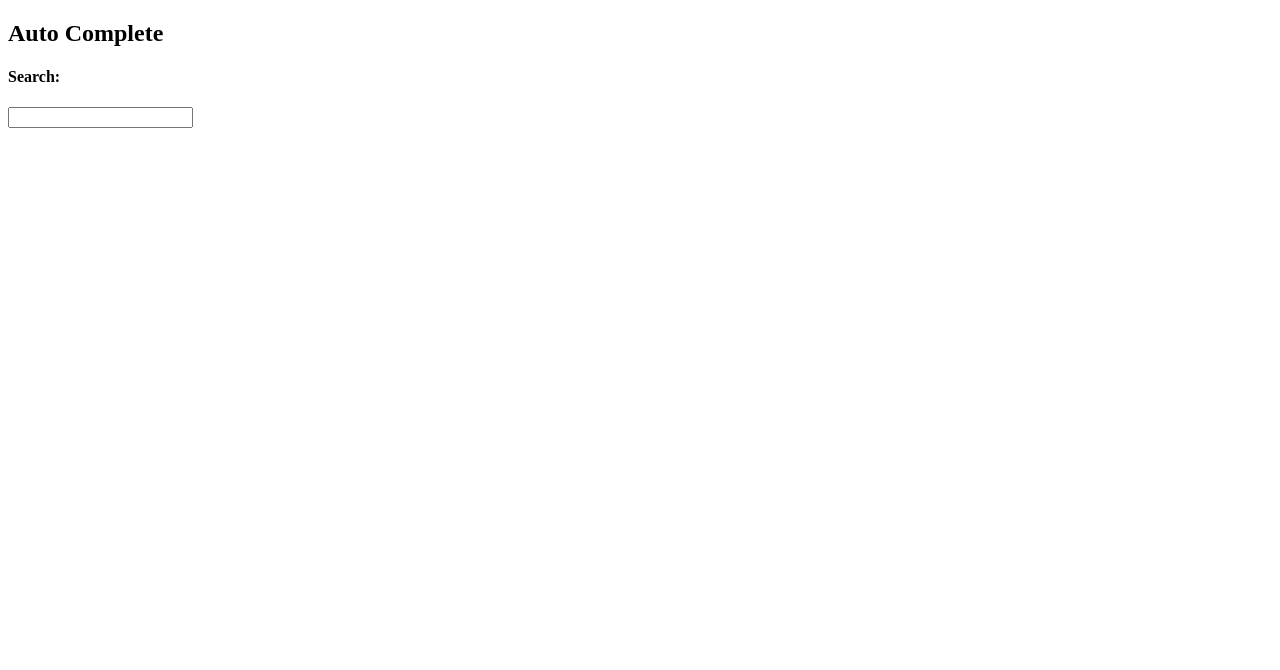
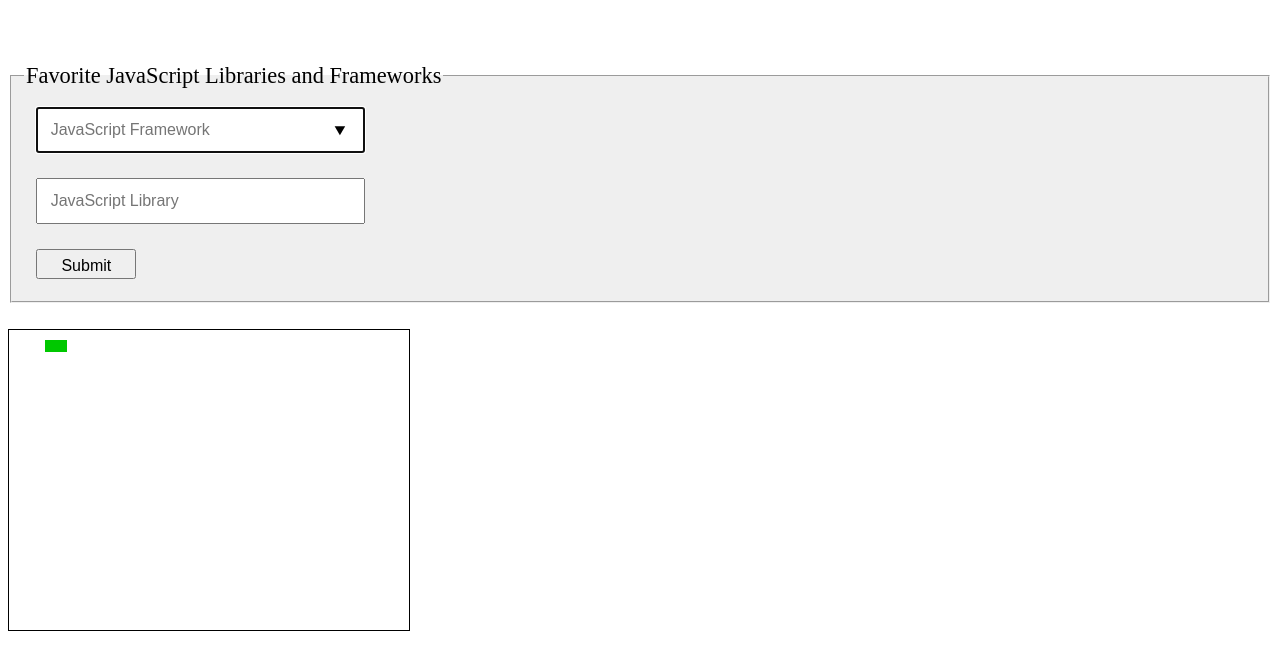
Before and after one commit to JesseSoldat/autocomplete-and-other-HTML5-stuff, a plain HTML site: page index.html in a window 1280 px wide. Drawn offline with Linux system fonts and the light colour scheme.

Commit message:
started using canvas

```diff
--- a/index.html
+++ b/index.html
@@ -2,11 +2,23 @@
   <html>
   <head>
     <title></title>
+    <link rel="stylesheet" type="text/css" href="main.css">
   </head>
   <body>
-  <h2>Auto Complete</h2>
-  <h4>Search:</h4>
-  <input type="text" name="search" id="search" list="frameworks" />
+  <form>
+    <fieldset>
+    <legend>Favorite JavaScript Libraries and Frameworks</legend>
+      <input type="text" name="search" id="search" list="frameworks" autofocus placeholder="JavaScript Framework" required/><br>
+      <input type="text" name="search" id="search" list="frameworks" placeholder="JavaScript Library" required/>
+      <br>
+      <button>Submit</button>
+    </fieldset>
+  </form>
+
+  <canvas id="canvas1" width="400" height="300"></canvas>
+
+
+
 
 
 
@@ -23,5 +35,6 @@
     <option value="YUI">
   </datalist>
 
+  <script src="main.js"></script>
   </body>
   </html>
--- /dev/null
+++ b/main.css
@@ -0,0 +1,25 @@
+form {
+  margin-top: 5%;
+}
+legend {
+  font-size: 1.4em;
+
+}
+fieldset {
+ background: #EFEFEF;
+}
+
+input, button {
+  margin: 1%;
+  width: 300px;
+  height: 30px;
+  font-size: 1em;
+  padding: .5% 1%;
+}
+button {
+  width: 100px;
+}
+#canvas1 {
+  border: 1px solid black;
+  margin: 2% auto;
+}
--- /dev/null
+++ b/main.js
@@ -0,0 +1,8 @@
+window.onload = draw;
+
+function draw () {
+  var canvas = document.getElementById('canvas1');
+  var ctx = canvas.getContext('2d');
+  ctx.fillStyle = "rgba(0,200,0,1)";
+  ctx.fillRect(36,10,22,12);
+}
```
Also changed, not shown: 1 other file. Lines whose indentation alone changed are shown as unchanged.
